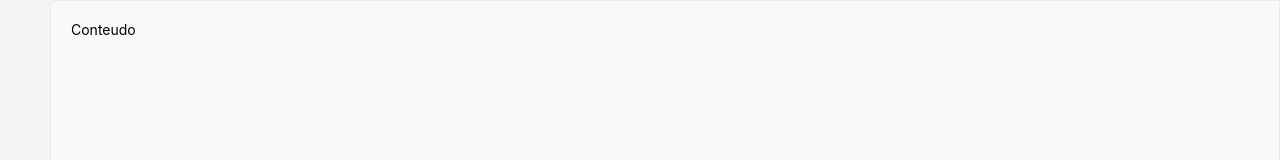
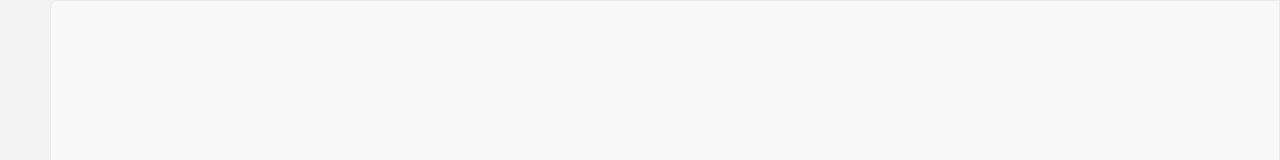
Before and after one commit to DanielSRS/yara, a React (Vite) app: page / in a window 1280 px wide. Shown: the top 160 px of the page. Built offline with nearby package versions, Linux system fonts and the light colour scheme.

Commit message:
✨ Add children to drawer

```diff
--- a/src/components/Drawer/Drawer.tsx
+++ b/src/components/Drawer/Drawer.tsx
@@ -2,9 +2,12 @@ import React, { useRef, useState } from "react";
 import { Animated, LayoutChangeEvent, Platform, RegisteredStyle, StyleProp, StyleSheet, Text, TouchableOpacity, View, ViewStyle } from "react-native";
 import { SurfaceApp } from "../Atoms";
 
-interface DrawerProps {}
+interface DrawerProps {
+  children?: React.ReactNode;
+}
 
 export function Drawer(props: DrawerProps) {
+  const { children } = props;
 
   return (
     <View style={styles.container}>
@@ -13,8 +16,7 @@ export function Drawer(props: DrawerProps) {
       {}
       {/** Area de conteúdo */}
       <SurfaceApp style={styles.content}>
-        {}
-        <Text>Conteudo</Text>
+        {children}
       </SurfaceApp>
     </View>
   );
@@ -123,8 +125,6 @@ const styles = StyleSheet.create({
   content: {
     flex: 1,
     borderTopLeftRadius: 7,
-    paddingHorizontal: 20,
-    paddingTop: 20,
     //backgroundColor: 'gray',
   },
 });
```
